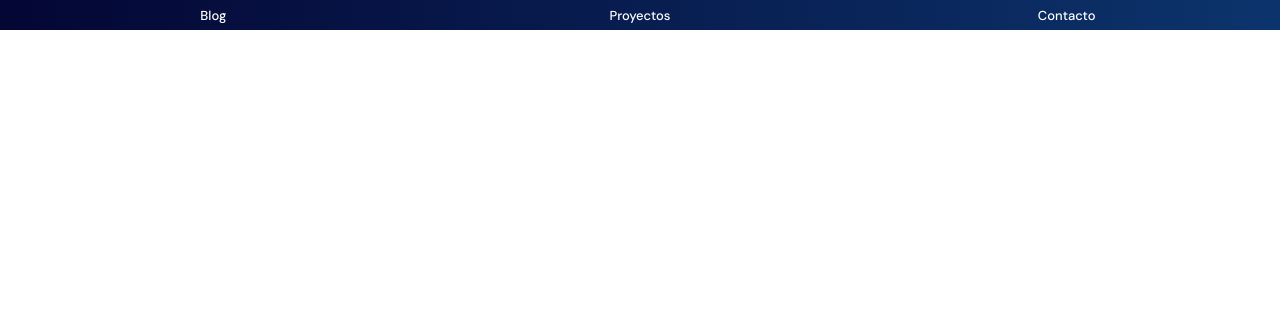
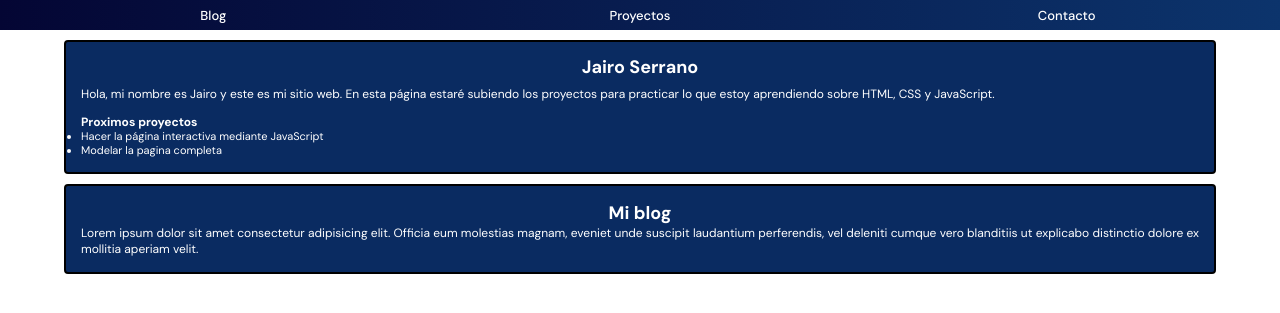
Before and after one commit to jairosp/jairosp.github.io, a plain HTML site: page index.html in a window 1280 px wide. Shown: the part 95-408 px from the top of the page. Drawn offline with Linux system fonts and the light colour scheme.

Commit message:
Seccion añadida

```diff
--- a/css/style.css
+++ b/css/style.css
@@ -1,3 +1,8 @@
+:root{
+    --header-gradient: linear-gradient(to right, rgba(4,6,52,1) 0%, rgba(12,52,108,1) 100%);
+    --main-blue: #0a2b61;
+}
+
 *{
     margin: 0;
     padding: 0;
@@ -10,7 +15,7 @@ header{
     width: 100%;
     min-width: 320px;
     height: 125px;
-    background: linear-gradient(to right, rgba(4,6,52,1) 0%, rgba(12,52,108,1) 100%);
+    background: var(--header-gradient);
     display: flex;
     flex-direction: column;
     align-items: center;
@@ -42,3 +47,54 @@ header .header-nav--ul li a{
     font-weight: 500;
     font-size: 1.3rem;
 }
+
+main .description{
+    width: 90%;
+    height: auto;
+    padding: 15px;
+    margin: 10px auto;
+    border: solid black 2px;
+    border-radius: 4px;
+    background-color:var(--main-blue);
+    color: white;
+    font-family: 'DM Sans', sans-serif;
+    font-size: 1.1rem;
+}
+main .description h1{
+    text-align: center;
+    font-size: 1.8rem;
+    font-family: 'DM Sans', sans-serif;
+    line-height: 2rem;
+    font-weight: bold;
+    margin-bottom: 10px;
+}
+main .description p{
+    font-size: 1.2rem;
+    line-height: 1.4rem;
+    font-weight: 300px;
+
+    text-align: justify;
+}
+
+main .blog{
+    width: 90%;
+    min-width: 288px;
+    height: auto;
+    padding: 15px;
+    margin: 0 auto;
+    border: solid black 2px;
+    border-radius: 4px;
+    background-color: var(--main-blue);
+    color: #FFF;
+}
+main .blog h1{
+    font-size: 1.8rem;
+    font-family: 'DM Sans', sans-serif;
+    text-align: center;
+}
+
+main .blog p{
+    font-size: 1.2rem;
+    font-family: 'DM Sans', sans-serif;
+    text-align: justify;
+}
--- a/index.html
+++ b/index.html
@@ -22,7 +22,20 @@
         </section>
     </header>
     <main>
-        <section></section>
+        <section class="description">
+            <h1>Jairo Serrano</h1>
+            <p>Hola, mi nombre es Jairo y este es mi sitio web. En esta página estaré subiendo los proyectos para practicar lo que estoy aprendiendo sobre HTML, CSS y JavaScript.
+            </p>
+            <p><b><br/>Proximos proyectos</b></p>
+            <ul>
+                <li>Hacer la página interactiva mediante JavaScript</li>
+                <li>Modelar la pagina completa</li>
+            </ul>
+        </section>
+        <section class="blog">
+            <h1>Mi blog</h1>
+            <p>Lorem ipsum dolor sit amet consectetur adipisicing elit. Officia eum molestias magnam, eveniet unde suscipit laudantium perferendis, vel deleniti cumque vero blanditiis ut explicabo distinctio dolore ex mollitia aperiam velit.</p>
+        </section>
     </main>
     <footer>
 
```
Also changed, not shown: assets/blog.png.
